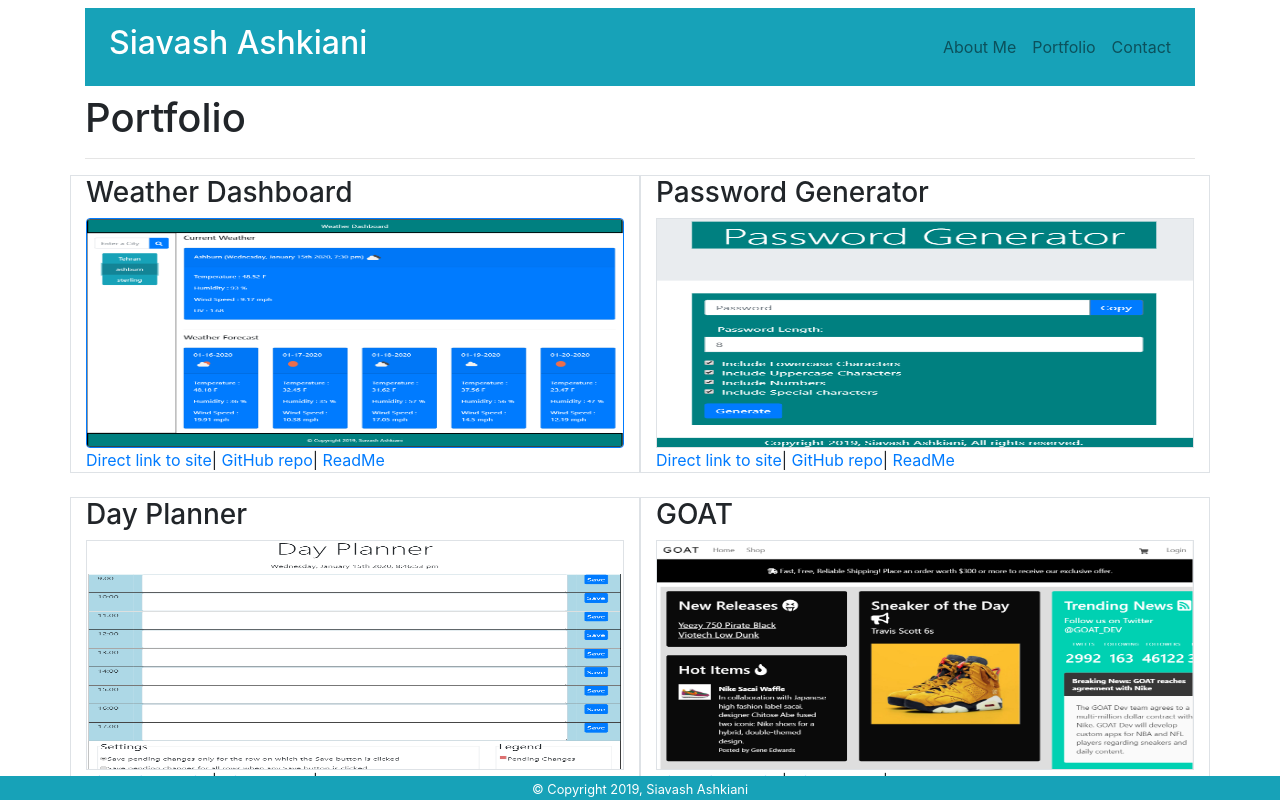
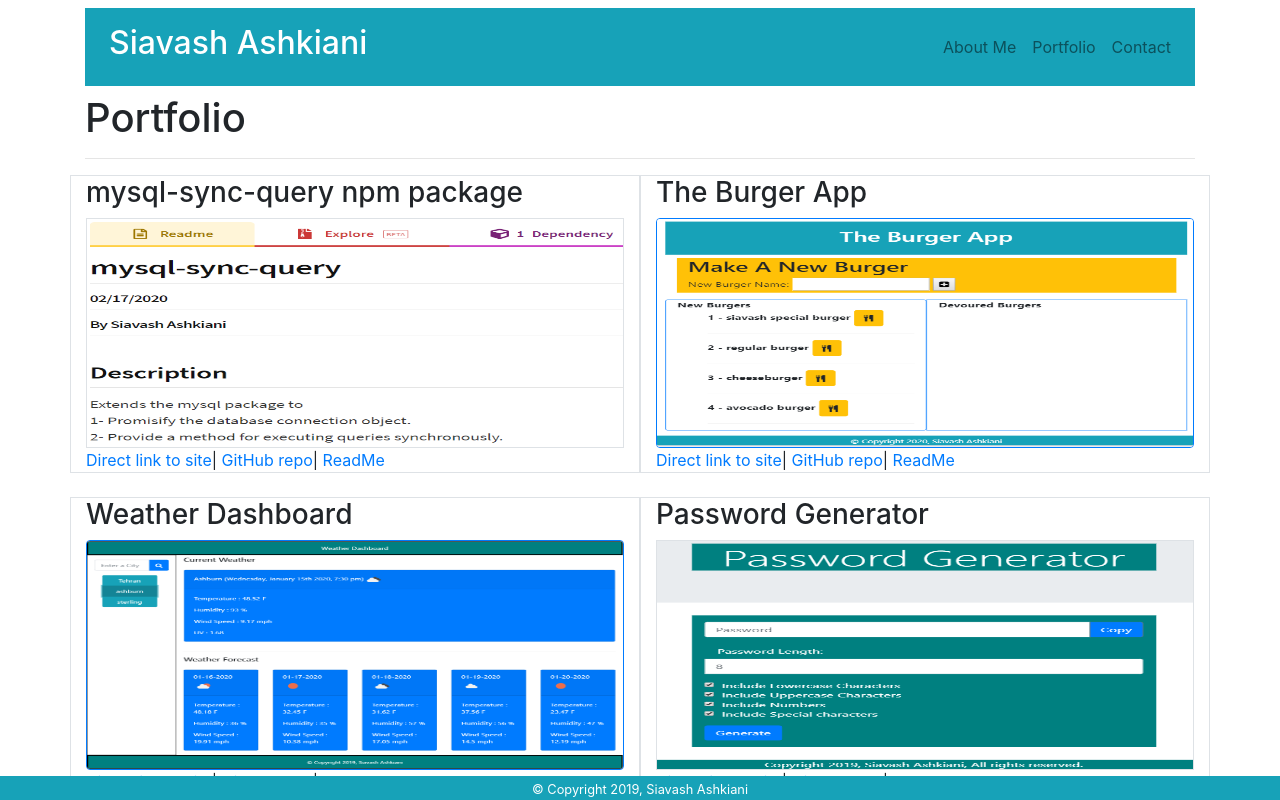
Before and after one commit to ashkiani/Portfolio, a plain HTML site: page portfolio.html in a window 1280 px wide. Shown: the top 800 px of the page. Drawn offline with nearby package versions, Linux system fonts and the light colour scheme.

Commit message:
Added two new projects to the portfolio page

```diff
--- a/portfolio.html
+++ b/portfolio.html
@@ -57,6 +57,31 @@
             </div>
 
         </div>
+
+        <div class="row">
+            <div class="col-md-6 border">
+                <h3>mysql-sync-query npm package</h3>
+                <a href="https://www.npmjs.com/package/mysql-sync-query" target="_blank"><img src="assets/images/mysql.PNG" alt="MySQL npm package" width="100%"
+                        height="230px" class="border"></a>
+                <a href="https://www.npmjs.com/package/mysql-sync-query" target="_blank">Direct link to
+                    site</a>|
+                    <a href="https://github.com/ashkiani/mysql-sync-query" target="_blank">GitHub repo</a>|
+                <a href="https://www.npmjs.com/package/mysql-sync-query" target="_blank">ReadMe</a>
+            </div>
+
+            <div class="col-md-6 border">
+                <h3>The Burger App</h3>
+                <a href="https://protected-headland-24713.herokuapp.com/" target="_blank"><img
+                        src="assets/images/Burger.PNG" alt="Weather Dashboard project picture" width="100%"
+                        height="230px" class="rounded border border-primary"></a>
+                <a href="https://protected-headland-24713.herokuapp.com/" target="_blank">Direct link to site</a>|
+                <a href="https://github.com/ashkiani/burger" target="_blank">GitHub repo</a>|
+                <a href="https://github.com/ashkiani/burger/blob/master/README.md" target="_blank">ReadMe</a>
+            </div>
+
+        </div>
+        <br>
+
         <div class="row">
             <div class="col-md-6 border">
                 <h3>Weather Dashboard</h3>
```
Also changed, not shown: assets/images/Burger.PNG (added), assets/images/mysql.PNG (added).
